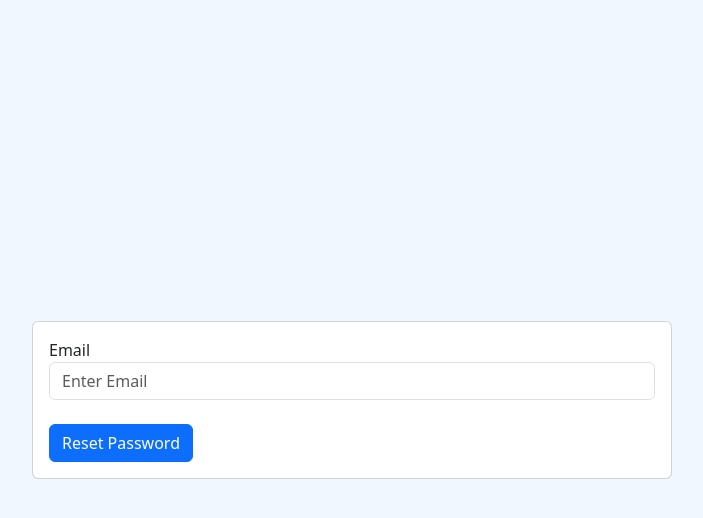
After one commit to chete-py/production_dashboard_Flask, a Flask app: page /reset_password in a window 1280 px wide. The commit adds this page. Shown: the top 518 px of the page, without its empty margins (288-991 px from the left). Run offline with Flask 3, Linux system fonts and the light colour scheme.

Commit message:
add: password_reset

```diff
--- a/app.py
+++ b/app.py
@@ -1,6 +1,9 @@
 import pandas as pd
 import gspread
 import sqlite3
+import string
+from datetime import datetime, timedelta
+import random
 import matplotlib.pyplot as plt
 from google.oauth2 import service_account
 from datetime import timedelta
@@ -29,27 +32,30 @@ url_targ = "https://docs.google.com/spreadsheets/d/1yQXPZ4zdI8aiIzYXzzuAwDS1V_Zg
 worksheet_accounts = gc.open_by_url(url_acc).worksheet("accounts")
 worksheet_targets = gc.open_by_url(url_targ).worksheet("targets")
 
+# connection = sqlite3.connect("dashboard.db")
+# cursor = connection.cursor()
 
-# cursor.execute("create TABLE users(employee_number integer primary key, email text, password VARCHAR, name text)")
+# cursor.execute("create TABLE users(employee_number integer primary key, email text, password VARCHAR, name text, reset_token VARCHAR, reset_token_expiry DATETIME)")
 
-#employee_details = [(10001, 'francis@gmail.com', 'Password123', 'Francis Muruge'),
-                    # (10002, 'zak@gmail.com', 'Password123', 'Zakayo Chemiati'),
-                    # (10003, 'muriuki@gmail.com', 'Password123', 'Racheal Muriuki'),
-                    # (10004, 'collins@gmail.com', 'Password123', 'Collins Chetekei'),
-                    # (10005, 'beri@gmail.com', 'Password123', 'Beri Allan')
-                    #  ]
+# employee_details = [(10001, 'francis@gmail.com', 'Password123', 'Francis Muruge', '', ''),
+#                     (10002, 'zak@gmail.com', 'Password123', 'Zakayo Chemiati','',''),
+#                     (10003, 'muriuki@gmail.com', 'Password123', 'Racheal Muriuki', '', ''),
+#                     (10004, 'collins@gmail.com', 'Password123', 'Collins Chetekei', '', ''),
+#                     (10005, 'beri@gmail.com', 'Password123', 'Beri Allan', '', '')
+#                      ]
 
-#cursor.executemany("INSERT OR REPLACE into users values (?,?,?,?)", employee_details)
+# cursor.executemany("INSERT OR REPLACE into users values (?,?,?,?, ?, ?)", employee_details)
 
-#print db
 # for row in cursor.execute("select * from users"):
 #     print(row)
 
-#
+# connection.commit()
+
+
 
 
 @app.route("/", methods=['GET', 'POST'])
-def index():
+def login():
     if request.method == 'POST':
 
         # Establish connection to the database
@@ -60,7 +66,7 @@ def index():
         email = request.form['email']
         password = request.form['password']
 
-        # Create a query to establish a mathch btwn user_input and what is saved in the database
+        # Create a query to establish a match btwn user_input and what is saved in the database
         query = "SELECT email, password FROM users WHERE email = '"+email+"' AND password = '"+password+"' "
         cursor.execute(query)
         results = cursor.fetchall()  # gets the matches btwn user input and the db
@@ -70,9 +76,7 @@ def index():
         else:
             return render_template('form.html')
 
-
     return render_template('login.html')
-
 
 
 @app.route("/upload_file" , methods=['GET', 'POST'])
@@ -102,6 +106,42 @@ def upload_file():
 
     # Handle the GET request (render the upload form)
     return render_template('form.html')
+
+# Function to generate a random string for the reset token
+def generate_reset_token():
+    token_length = 20
+    characters = string.ascii_letters + string.digits
+    return ''.join(random.choice(characters) for i in range(token_length))
+
+
+@app.route('/reset_password', methods=['GET', 'POST'])
+def reset_request():
+    if request.method == 'POST':
+        email = request.form['email']
+        # Establish connection to the database
+        connection = sqlite3.connect("dashboard.db")
+        cursor = connection.cursor()
+        query = "SELECT email FROM users WHERE email = ? "
+        cursor.execute(query,(email,))
+        user = cursor.fetchone()  # gets the match btwn user input and the db
+
+        if user:
+            # Generate a reset token
+            reset_token = generate_reset_token()
+
+            # Store the reset token and expiry time in the database
+            expiry_time = datetime.now() + timedelta(hours=1)  # Adjust the expiration time as needed
+            update_query = "UPDATE users SET reset_token = ?, reset_token_expiry = ? WHERE email = ?"
+            cursor.execute(update_query, (reset_token, expiry_time, email))
+            connection.commit()
+
+            flash('A password reset link has been sent to your email.', 'info')
+            return redirect(url_for('login'))
+
+        else:
+            flash('Email not found. Please check your email address.', 'error')
+
+    return render_template('reset_request.html')
 
 
 # def upload_file():
--- a/templates/login.html
+++ b/templates/login.html
@@ -18,8 +18,11 @@
                     <label>Password</label>
                     <input class="form-control" type="password" name="password" placeholder="Enter Password">
                     <br>
+                    <a href="{{url_for('reset_request')}}">Forgot Password?</a>
                     <br>
-                    <input type="submit" class="btn btn-primary">
+                    <br>
+
+                    <input type="submit" value='Login' class="btn btn-primary">
 
                     <br>
                     <br>
--- /dev/null
+++ b/templates/reset_request.html
@@ -0,0 +1,25 @@
+<!DOCTYPE html>
+<html lang="en">
+<head>
+    <meta charset="UTF-8">
+    <link href="https://cdn.jsdelivr.net/npm/bootstrap@5.3.2/dist/css/bootstrap.min.css" rel="stylesheet" integrity="sha384-T3c6CoIi6uLrA9TneNEoa7RxnatzjcDSCmG1MXxSR1GAsXEV/Dwwykc2MPK8M2HN" crossorigin="anonymous">
+    <title>Password Reset Page</title>
+</head>
+<body style="background-color:#f0f8ff;">
+    <form method="POST">
+        <div>
+            <div class="card w-50 position-absolute top-50 start-50 translate-middle">
+                <div class="card-body">
+
+                    <label>Email</label>
+                    <input class="form-control" type="email" name="email" placeholder="Enter Email">
+                    <br>
+
+                    <input type="submit" value="Reset Password" class="btn btn-primary">
+
+
+                </div>
+            </div>
+        </div>
+
+    </form>
```
Also changed, not shown: templates/change_password.html (added, +27 -0 lines), dashboard.db.
